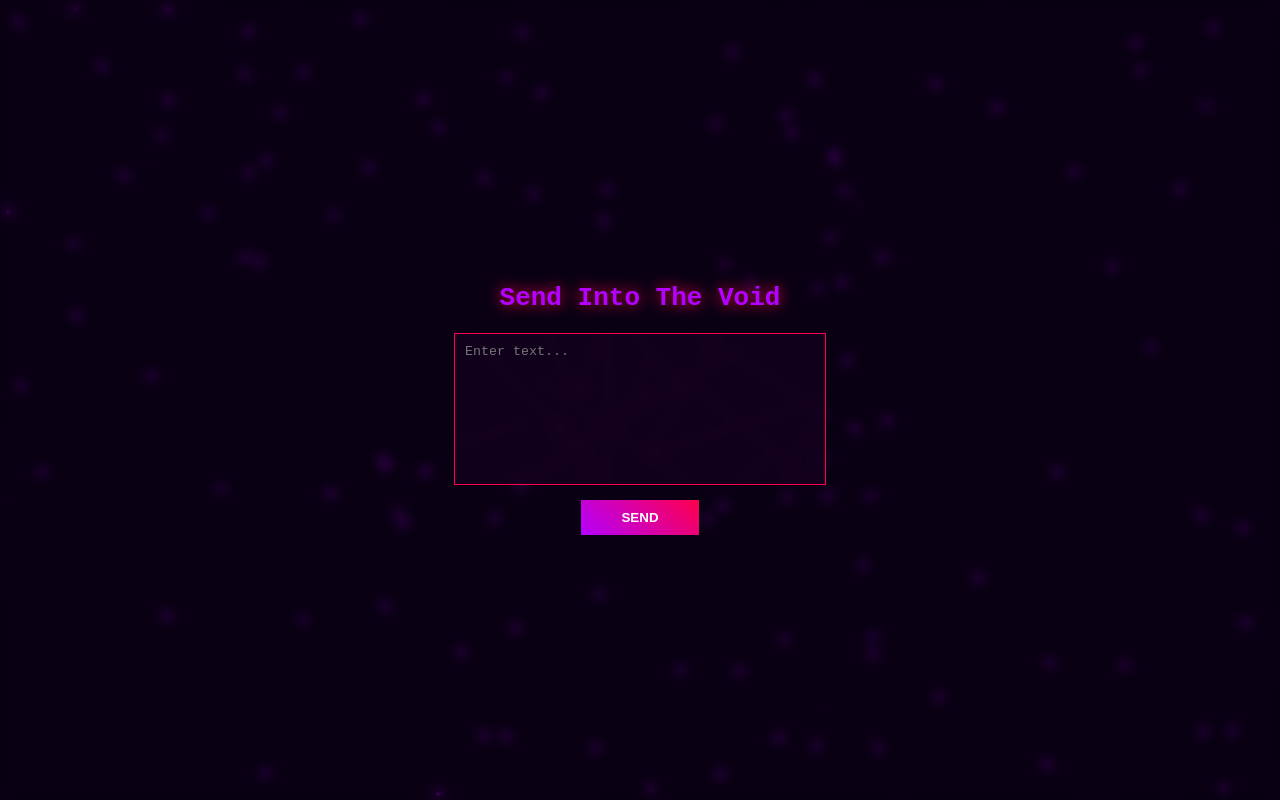
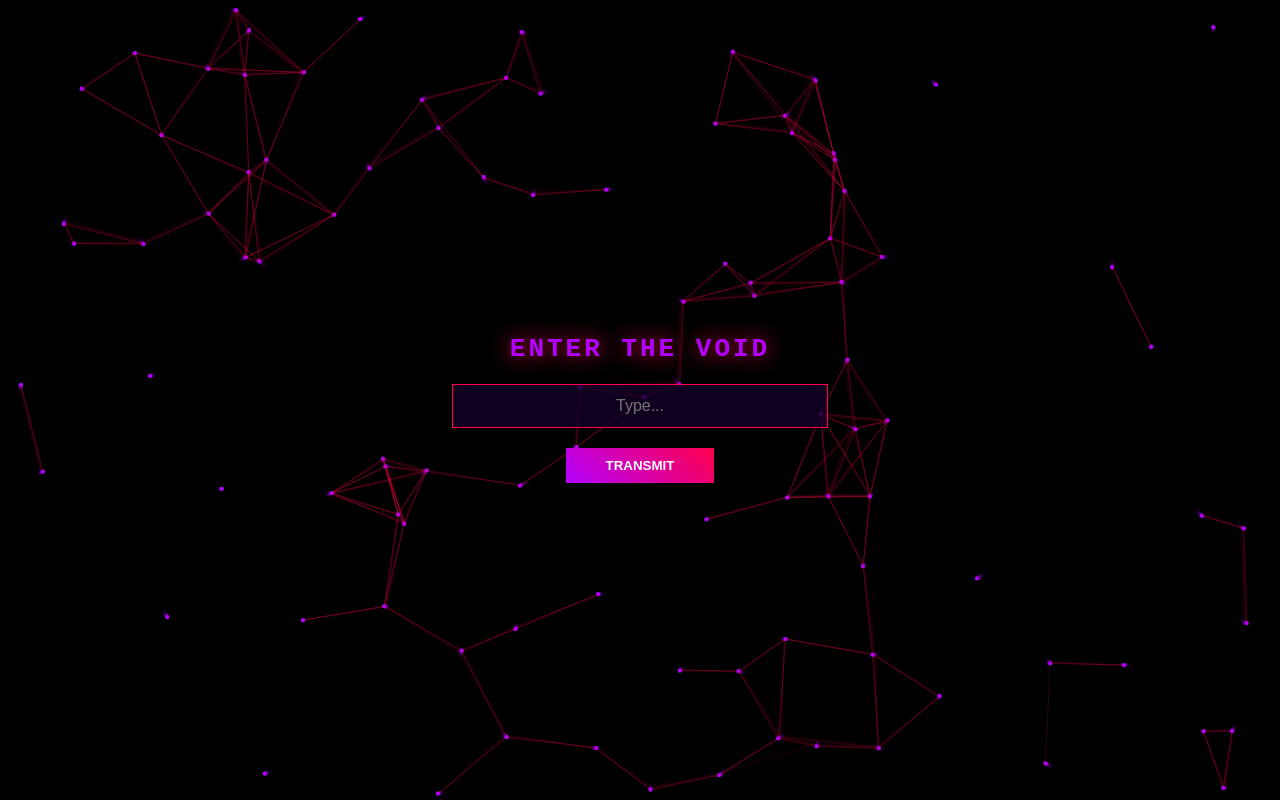
Before and after one commit to prywatnydoall-a11y/PasteAnyGame-, a website: page public/index.html in a window 1280 px wide. Drawn offline with Linux system fonts and the light colour scheme.

Commit message:
Update index.html

```diff
--- a/public/index.html
+++ b/public/index.html
@@ -7,7 +7,7 @@
 body {
   margin: 0;
   overflow: hidden;
-  background: #0a0014;
+  background: radial-gradient(circle at center, #12001f, #000000);
   font-family: monospace;
   color: #ff004c;
 }
@@ -27,27 +27,27 @@ canvas {
   flex-direction: column;
   justify-content: center;
   align-items: center;
-  backdrop-filter: blur(6px);
 }
 
 h1 {
   color: #b300ff;
-  text-shadow: 0 0 15px #ff004c;
+  text-shadow: 0 0 20px #ff004c;
   margin-bottom: 20px;
+  letter-spacing: 3px;
 }
 
-textarea {
+input {
   width: 350px;
-  height: 130px;
-  background: rgba(20,0,30,0.8);
+  padding: 12px;
+  background: rgba(20,0,40,0.8);
   border: 1px solid #ff004c;
   color: #ff004c;
-  padding: 10px;
-  resize: none;
+  font-size: 16px;
+  text-align: center;
 }
 
 button {
-  margin-top: 15px;
+  margin-top: 20px;
   padding: 10px 40px;
   background: linear-gradient(45deg,#b300ff,#ff004c);
   border: none;
@@ -68,9 +68,9 @@ button:hover {
 <canvas id="bg"></canvas>
 
 <div class="container">
-  <h1>Send Into The Void</h1>
-  <textarea id="msg" placeholder="Enter text..."></textarea>
-  <button onclick="send()">SEND</button>
+  <h1>ENTER THE VOID</h1>
+  <input type="password" id="msg" placeholder="Type..." />
+  <button onclick="send()">TRANSMIT</button>
 </div>
 
 <script>
@@ -82,10 +82,13 @@ canvas.height = window.innerHeight;
 
 let particles = [];
 let mouse = { x: null, y: null };
+let trail = [];
 
 window.addEventListener("mousemove", e => {
   mouse.x = e.x;
   mouse.y = e.y;
+  trail.push({x:e.x,y:e.y});
+  if(trail.length > 20) trail.shift();
 });
 
 window.addEventListener("resize", () => {
@@ -93,7 +96,7 @@ window.addEventListener("resize", () => {
   canvas.height = window.innerHeight;
 });
 
-for (let i = 0; i < 120; i++) {
+for (let i = 0; i < 100; i++) {
   particles.push({
     x: Math.random() * canvas.width,
     y: Math.random() * canvas.height,
@@ -103,7 +106,7 @@ for (let i = 0; i < 120; i++) {
 }
 
 function animate() {
-  ctx.fillStyle = "rgba(10,0,20,0.3)";
+  ctx.fillStyle = "rgba(0,0,0,0.3)";
   ctx.fillRect(0, 0, canvas.width, canvas.height);
 
   particles.forEach(p => {
@@ -113,19 +116,43 @@ function animate() {
     if (p.x < 0 || p.x > canvas.width) p.vx *= -1;
     if (p.y < 0 || p.y > canvas.height) p.vy *= -1;
 
-    if (mouse.x && mouse.y) {
     let dx = mouse.x - p.x;
     let dy = mouse.y - p.y;
     let dist = Math.sqrt(dx * dx + dy * dy);
+
     if (dist < 120) {
       p.x -= dx * 0.02;
       p.y -= dy * 0.02;
-      }
     }
 
     ctx.beginPath();
     ctx.arc(p.x, p.y, 2, 0, Math.PI * 2);
     ctx.fillStyle = "#b300ff";
+    ctx.fill();
+  });
+
+  // draw lines between particles
+  for (let i = 0; i < particles.length; i++) {
+    for (let j = i; j < particles.length; j++) {
+      let dx = particles[i].x - particles[j].x;
+      let dy = particles[i].y - particles[j].y;
+      let dist = Math.sqrt(dx * dx + dy * dy);
+
+      if (dist < 100) {
+        ctx.beginPath();
+        ctx.strokeStyle = "rgba(255,0,76,0.2)";
+        ctx.moveTo(particles[i].x, particles[i].y);
+        ctx.lineTo(particles[j].x, particles[j].y);
+        ctx.stroke();
+      }
+    }
+  }
+
+  // cursor trail
+  trail.forEach((t, index) => {
+    ctx.beginPath();
+    ctx.arc(t.x, t.y, index * 0.5, 0, Math.PI * 2);
+    ctx.fillStyle = "rgba(179,0,255,0.3)";
     ctx.fill();
   });
 
@@ -135,8 +162,9 @@ function animate() {
 animate();
 
 async function send() {
-  const text = document.getElementById("msg").value.trim();
-  if (!text) return alert("Enter text");
+  const input = document.getElementById("msg");
+  const text = input.value.trim();
+  if (!text) return alert("Type something");
 
   await fetch("/api/send-to-discord", {
     method: "POST",
@@ -144,8 +172,8 @@ async function send() {
     body: JSON.stringify({ text })
   });
 
-  alert("Sent.");
-  document.getElementById("msg").value = "";
+  input.value = "";
+  alert("Transmitted.");
 }
 </script>
 
```
Lines whose indentation alone changed are shown as unchanged.
